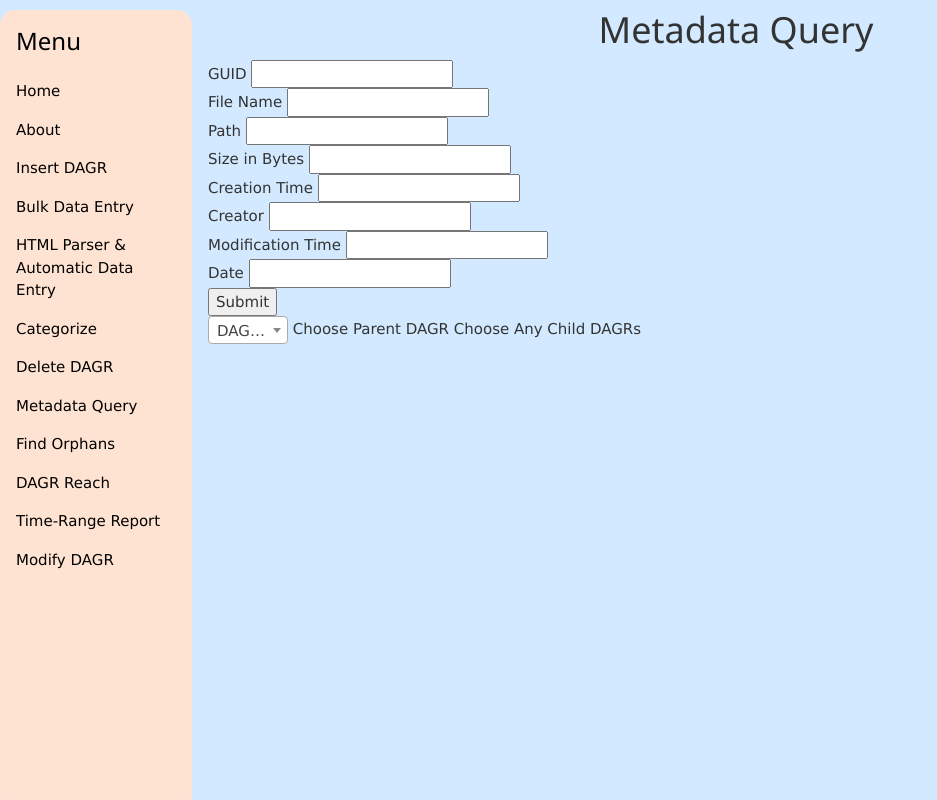
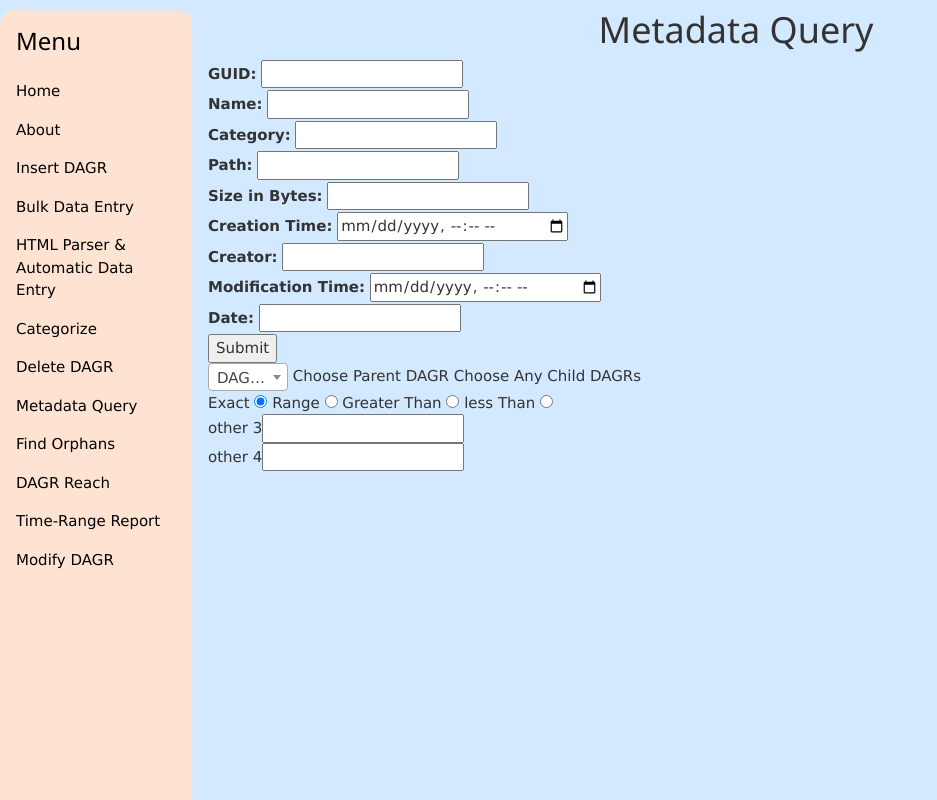
Before and after one commit to mangorocoro/dagrproject, a Django app: page /metadataquery/ in a window 1280 px wide. Shown: the whole page, without its empty margins (0-937 px from the left). Run offline with Django 3.2, Linux system fonts and the light colour scheme; some libraries are stand-ins or nearby versions.

Commit message:
strict formatting of form elements in metadataquery

```diff
--- a/dagr/home/templates/metadataquery.html
+++ b/dagr/home/templates/metadataquery.html
@@ -10,30 +10,42 @@
     {% block pagecontent %}
     <h1 align="center">Metadata Query</h1>
     <div class="w3-container">
-        <form action="/metadataquery/" method="POST" enctype="multipart/form-data">
+        <form action="/metadataqueryresults/" method="POST" enctype="multipart/form-data">
             {% csrf_token %}
-            GUID <input type="text" name="guid"/>
+            <label for="guid">GUID: </label>
+            <input id="guid" type="text" name="guid" />
             <br/>
 
-            File Name <input type="text" name=name"/>
+            <label for="name">Name: </label>
+            <input id="name" type="text" name="name"/>
             <br/>
 
-            Path <input type="text" name="path"/>
+            <label for="category">Category: </label>
+            <input id="category" type="text" name=name"/>
             <br/>
 
-            Size in Bytes <input type="text" name="size"/>
+            <label for="path">Path: </label>
+            <input id="path" type="text" name="path"/>
             <br/>
 
-            Creation Time <input type="text" name="creationtime"/>
+            <label for="size">Size in Bytes: </label>
+            <input id="size" type="text" name="size"/>
             <br/>
 
-            Creator <input type="text" name="creator"/>
+            <label for="creationtime">Creation Time: </label>
+            <input id="creationtime" type="datetime-local" name="creationtime"/>
             <br/>
 
-            Modification Time <input type="text" name="modtime"/>
+            <label for="creator">Creator: </label>
+            <input id="creator" type="text" name="creator"/>
             <br/>
 
-            Date <input type="text" name="date"/>
+            <label for="modtime">Modification Time: </label>
+            <input id="modtime" type="datetime-local" name="modtime"/>
+            <br/>
+
+            <label for="date">Date: </label>
+            <input id="date" type="text" name="date"/>
             <br/>
 
             <input type="submit" value="Submit" />
@@ -41,13 +53,30 @@
 
         <script type="text/javascript">
         $(document).ready(function() {
-          $(".js-example-basic-single").select2();
+          $(".js-example-basic-single").select2({
+              data : [
+                  {
+                      id: 'value',
+                      text: 'text to display'
+                  },
+              ]
+          });
         });
+
+        function rangeorexact() {
+            if (document.getElementById('range').checked) {
+                document.getElementById('ifRange').style.display = 'block';
+            } else if (document.getElementsById('greaterthan').checked) {
+                document.getElementById('ifGreater').style.display = 'block';
+            } else if (document.getElementById('ifLess').checked) {
+                document.getElementById('ifLess').style.display = 'block';
+            }
+            else document.getElementById('ifRange').style.display = 'none';
+        }
         </script>
 
         <select class="js-example-basic-single">
             <option value="dagr1">DAGR 1</option>
-            ...
             <option value="dagr2">DAGR 2</option>
             <option value="dagr3">DAGR 3</option>
         </select>
@@ -56,7 +85,31 @@
 
         Choose Any Child DAGRs
 
+        <br/>
+
+
+
+        Exact <input type="radio" onclick="javascript:rangeorexact();" name="rangeselection" id="exact" checked="checked">
+        Range <input type="radio" onclick="javascript:rangeorexact();" name="rangeselection" id="range">
+        Greater Than <input type="radio" onclick="javascript:rangeorexact();" name="rangeselection" id="greaterthan">
+        less Than <input type="radio" onclick="javascript:rangeorexact();" name="rangeselection" id="lessthan">
+        <br>
+
+        <div id="ifRange" style="display:none">
+
+
+
+            If yes, explain: <input type='text' id='yes' name='yes'>
+            <br>
+            What can we do to accommodate you?  <input type='text' id='acc' name='acc'>
+        </div>
+
+        other 3<input type='text' id='other3' name='other3'><br>
+        other 4<input type='text' id='other4' name='other4'><br>
+
     </div>
+
+
 
     {% endblock %}
 
--- a/dagr/home/urls.py
+++ b/dagr/home/urls.py
@@ -19,5 +19,5 @@
     url(r'^success/$', views.SuccessView.as_view(), name='success'),
     url(r'^upload/$', views.upload, name='upload'),
     url(r'^urlparser/$', views.urlParser, name='urlparser'),
-    url(r'^metadataquery/', views.metadataquery, name='metadataquery'),
+    url(r'^metadataqueryresults/$', views.metadataqueryresults, name='metadataqueryresults'),
 ]
--- a/dagr/home/views.py
+++ b/dagr/home/views.py
@@ -220,24 +220,50 @@
 
     return HttpResponseRedirect(reverse('success'))
 
-def metadataquery(request):
-    if request == "POST":
+
+
+
+def metadataqueryresults(request):
+    print("AM I EVEN HERE?")
+    if request.method == "POST":
         # get the search terms, None if nothing entered
-        guid = str(request.FILES['guid'])
-        path = str(request.FILES['path'])
-        creationtime = str(request.FILES['creationtime'])
-        modtime = str(request.FILES['modtime'])
-        author = str(request.FILES['author'])
-        size = str(request.FILES['size'])
-        date = str(request.FILES['date'])
-        name = str(request.FILES['name'])
+        print("IM A POST LIKE IM SUPPOSED TO BE")
+        print("request.POST = {}".format(request.POST))
+
+        guid = str(request.POST.get('guid'))
+
+        name = str(request.POST.get('name'))
+        category = str(request.POST.get('category'))
+        path = str(request.POST.get('path'))
+        size = str(request.POST.get('size'))
+        creationtime = str(request.POST.get('creationtime'))
+        creator = str(request.POST.get('creator'))
+        modtime = str(request.POST.get('modtime'))
+        date = str(request.POST.get('date'))
+
+        print("guid = {}".format(guid))
+        print("name = {}".format(name))
+        print("category = {}".format(category))
+        print("path = {}".format(path))
+        print("size = {}".format(size))
+        print("creationtime = {}".format(creationtime))
+        print("creator = {}".format(creator))
+        print("modtime = {}".format(modtime))
+        print("date = {}".format(date))
+
+
+
+        return HttpResponseRedirect(reverse('success'))
+    return HttpResponse("Failed")
 
 
 class SuccessView(TemplateView):
     template_name = 'success.html'
 
 class MetadataQueryPageView(TemplateView):
+    print("why am i here?")
     template_name = 'metadataquery.html'
+
 
 class ModifyPageView(TemplateView):
     template_name = 'modify.html'
```
